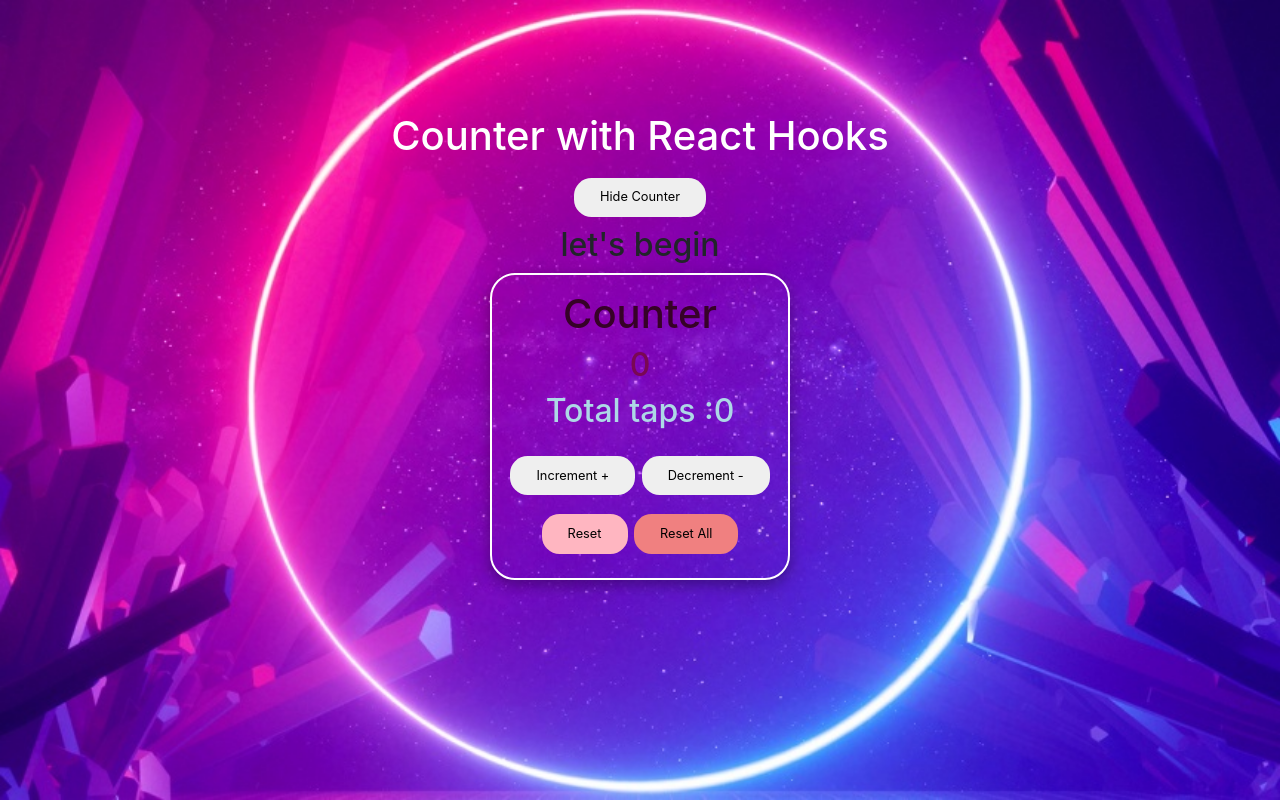
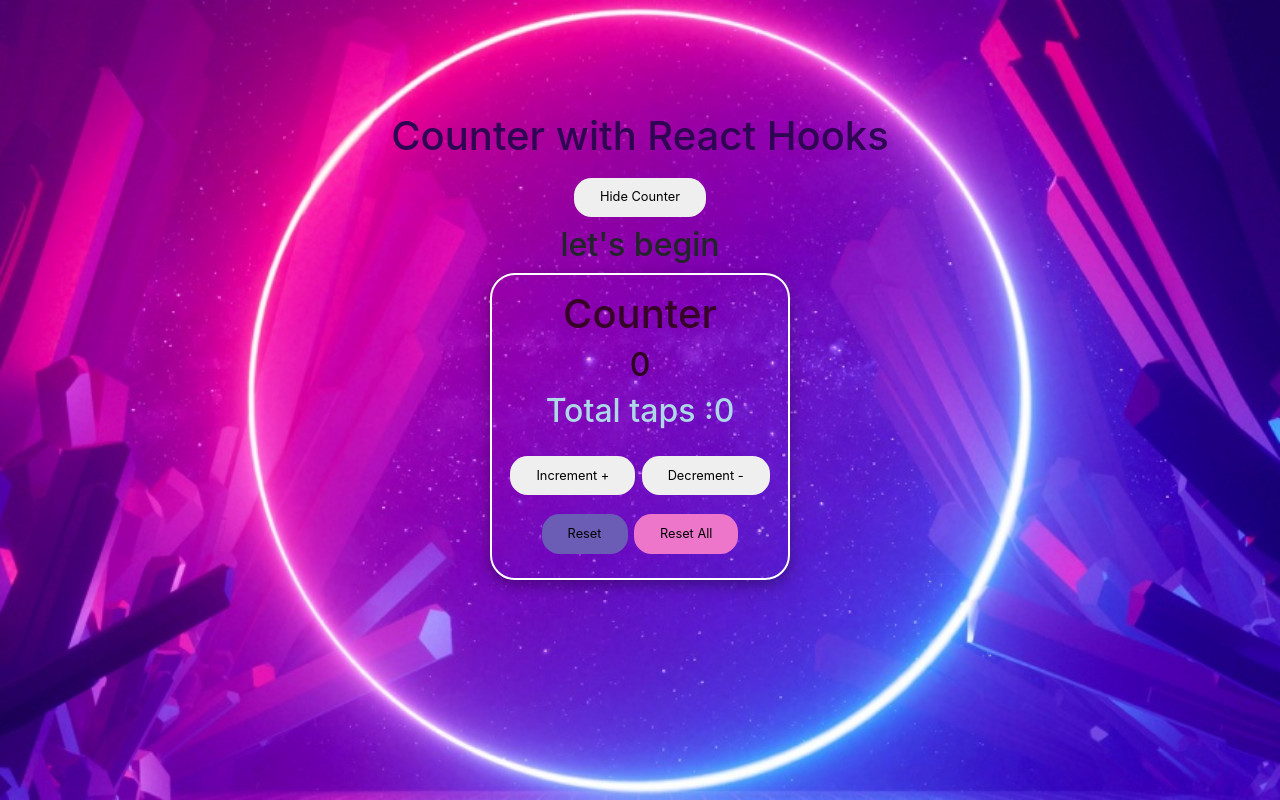
Before and after one commit to MariamBradai/boot-count, a React (Create React App) app: page / in a window 1280 px wide. Both pictures are taken after a click on the button "Hide Counter". Built offline with nearby package versions, Linux system fonts and the light colour scheme.

Commit message:
second commit

```diff
--- a/src/index.css
+++ b/src/index.css
@@ -19,7 +19,7 @@
 }
 .counterReact{
   margin-top: 7rem;
-  color:white;
+  color:rgb(47, 4, 82);
 }
 button {
   text-align: center;
@@ -44,14 +44,14 @@
 }
 .count {
   font-size: 2rem;
-  color: rgb(121, 8, 83);
+  color: rgb(44, 2, 30);
 }
 .reset-count {
-  background-color: lightpink;
+  background-color: rgb(107, 92, 182);
 }
 
 .reset-all {
-  background-color: lightcoral;
+  background-color: rgb(238, 118, 202);
 }
 .colorCounter{
   color: rgb(54, 2, 39);
```
